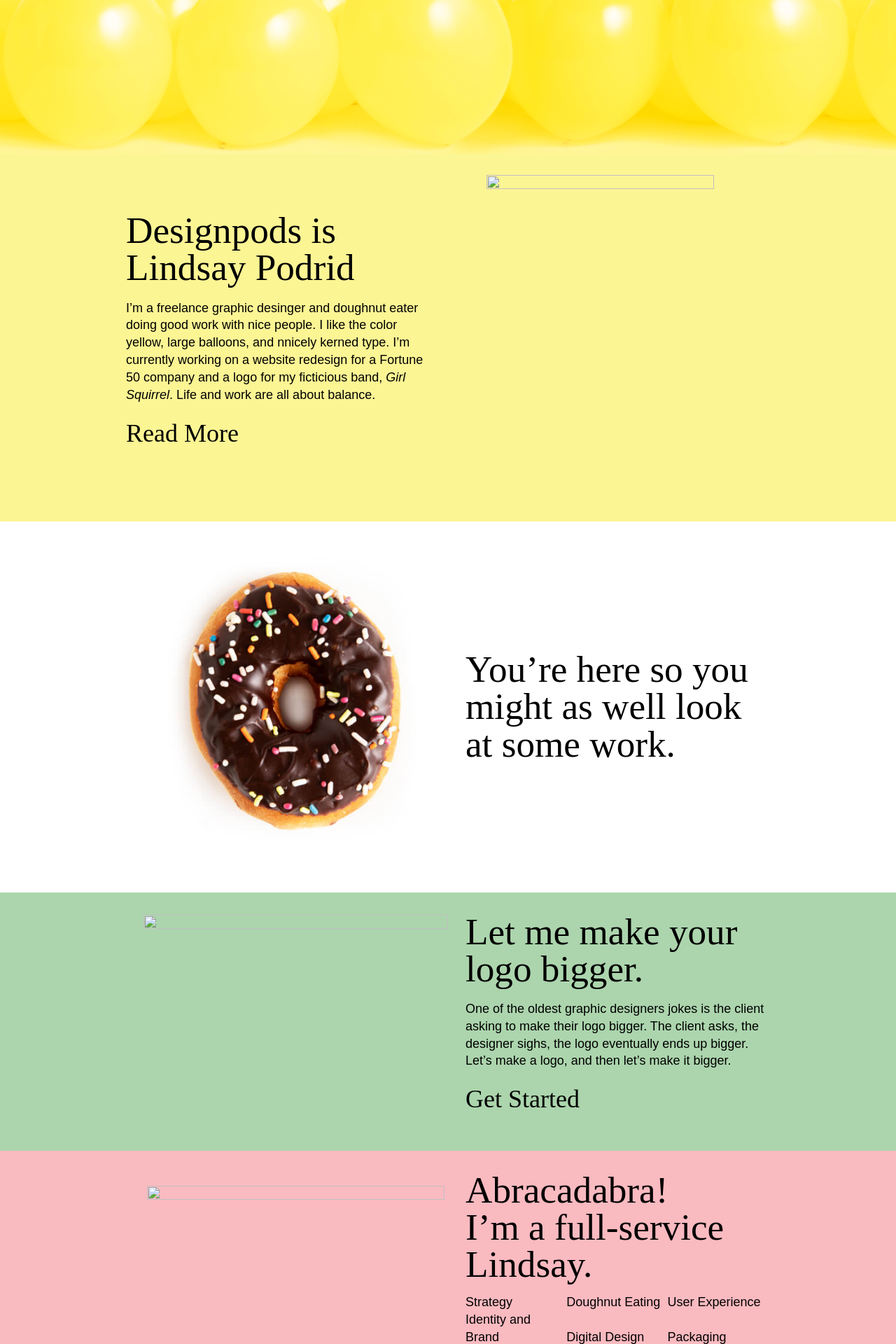
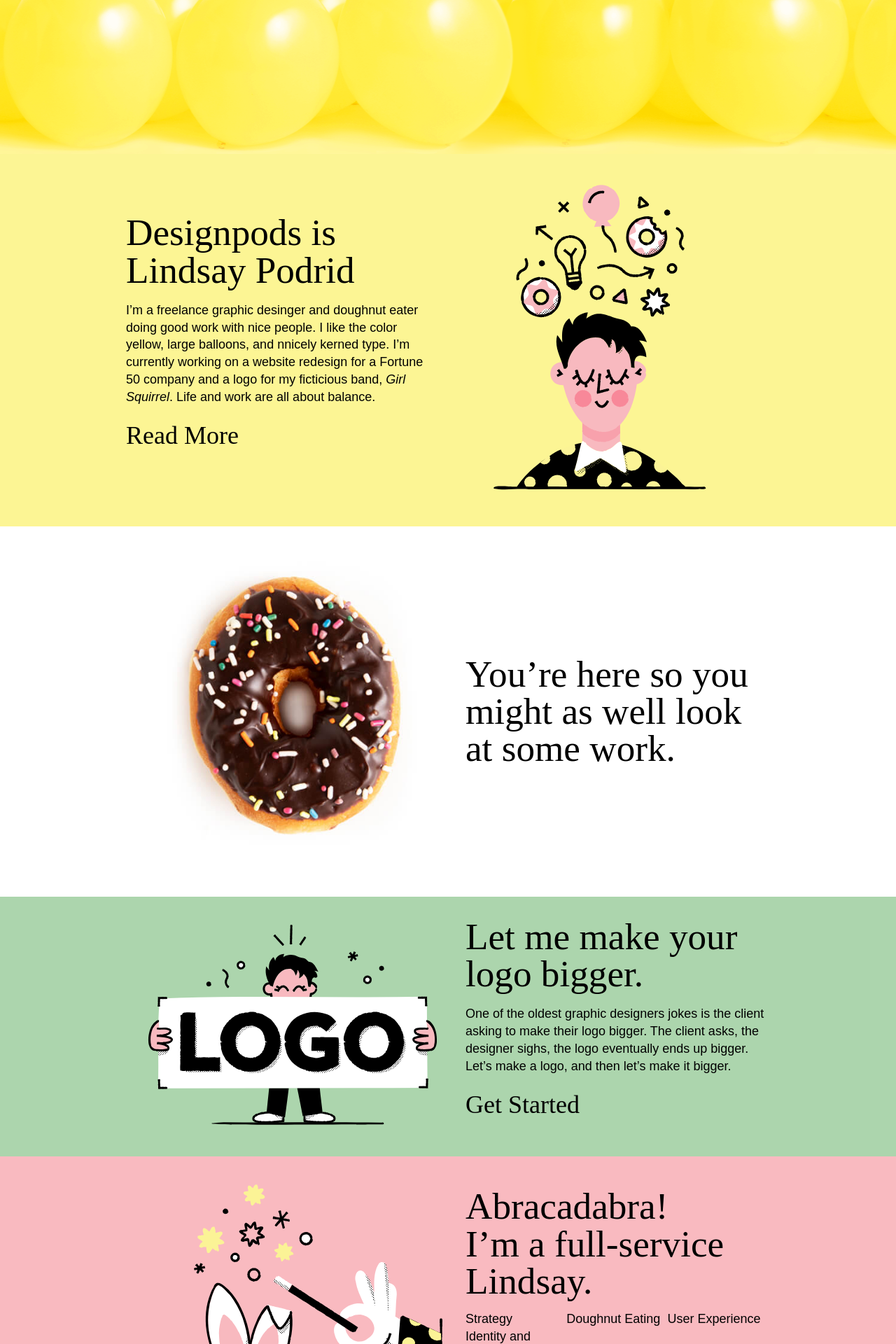
Before and after one commit to pfiller/design-pods, a Jekyll site: the page built from index.markdown, in a window 1280 px wide. Shown: the part 540-2460 px from the top of the page at 70% size. Built offline with Jekyll 4.4.1, drawn with Linux system fonts in a browser that asks for light colours; some web fonts are replaced.

Commit message:
Add missed images to git

```diff
--- a/index.markdown
+++ b/index.markdown
@@ -15,7 +15,7 @@ pagecssclass: page-home
 
   <section class="section-intro">
     <div class="intro-flex flex-reverse">
-      <div class="center-image"><img src="img/me_thinking.svg" width="176" height="252" class="it-me"></div>
+      <div class="center-image"><img src="{{ site.baseurl }}/img/me_thinking.svg" width="176" height="252" class="it-me"></div>
       <div class="intro-text">
         <h2>Designpods is<br>
         Lindsay Podrid</h2>
@@ -27,7 +27,7 @@ pagecssclass: page-home
 
   <section class="section-work-teaser">
     <div class="intro-flex">
-      <div class="center-image"><img src="img/doughnut_fallback.jpg" width="275" height="292"></div>
+      <div class="center-image"><img src="{{ site.baseurl }}/img/doughnut_fallback.jpg" width="275" height="292"></div>
       <div class="intro-text">
         <h2>You’re here so you might as well look at some work.</h2>
       </div>
@@ -36,7 +36,7 @@ pagecssclass: page-home
 
   <section class="section-work">
     <div class="intro-flex">
-      <div class="center-image"><img src="img/logo_bigger.svg" width="308" height="216"></div>
+      <div class="center-image"><img src="{{ site.baseurl }}/img/logo_bigger.svg" width="308" height="216"></div>
       <div>
         <h2>Let me make your logo bigger.</h2>
         <p>One of the oldest graphic designers jokes is the client asking to make their logo bigger. The client asks, the designer sighs, the logo eventually ends up bigger. Let’s make a logo, and then let’s make it bigger.</p>
@@ -47,7 +47,7 @@ pagecssclass: page-home
 
   <section class="section-fullservice">
     <div class="intro-flex">
-      <div class="center-image magic-hat"><img src="img/rabbit_hat.svg" width="252" height="216"></div>
+      <div class="center-image magic-hat"><img src="{{ site.baseurl }}/img/rabbit_hat.svg" width="252" height="216"></div>
       <div>
         <h2>Abracadabra!<br>
           I&rsquo;m a full-service Lindsay.</h2>
```
Also changed, not shown: img/logo_bigger.svg (added), img/me_thinking.svg (added), img/rabbit_hat.svg (added).
